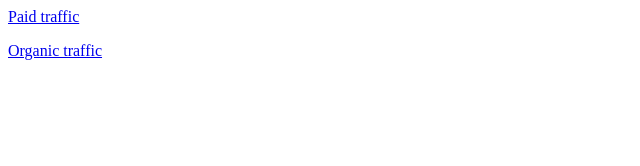
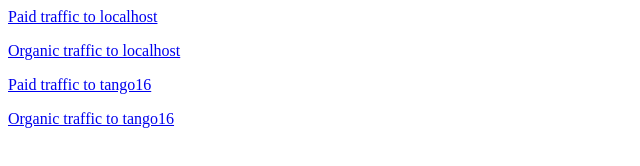
Before and after one commit to brian-carroll/junk, a plain HTML site: page index.html in a window 1280 px wide. Shown: the whole page, without its empty margins (0-640 px from the left). Drawn offline with Linux system fonts and the light colour scheme.

Commit message:
preview page

```diff
--- a/index.html
+++ b/index.html
@@ -6,10 +6,16 @@
 
 <body>
   <p>
-    <a href="https://localhost:3000/?utm_source=fake">Paid traffic</a>
+    <a href="https://localhost:3000/?utm_source=fake">Paid traffic to localhost</a>
   </p>
   <p>
-    <a href="https://localhost:3000">Organic traffic</a>
+    <a href="https://localhost:3000">Organic traffic to localhost</a>
+  </p>
+  <p>
+    <a href="https://tango16.thetrainline.com:33100/?utm_source=fake">Paid traffic to tango16</a>
+  </p>
+  <p>
+    <a href="https://tango16.thetrainline.com:33100/">Organic traffic to tango16</a>
   </p>
 </body>
 
```
